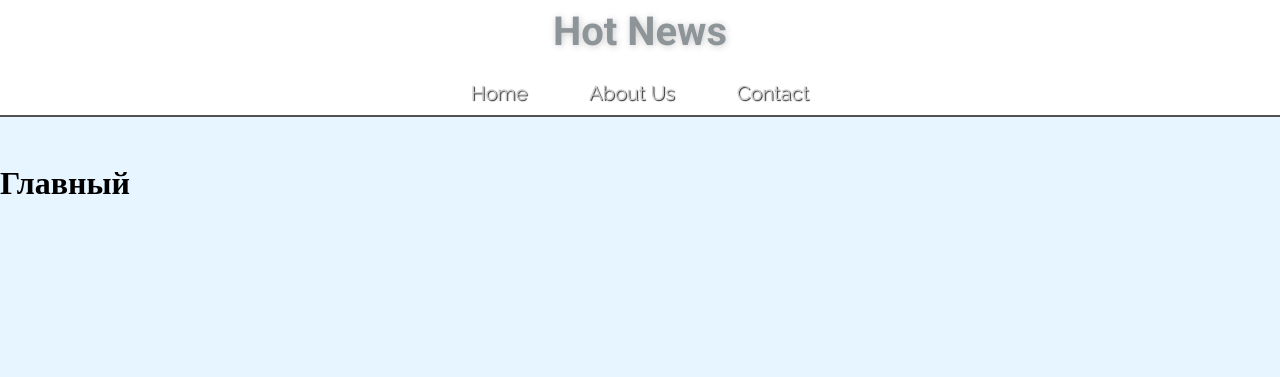
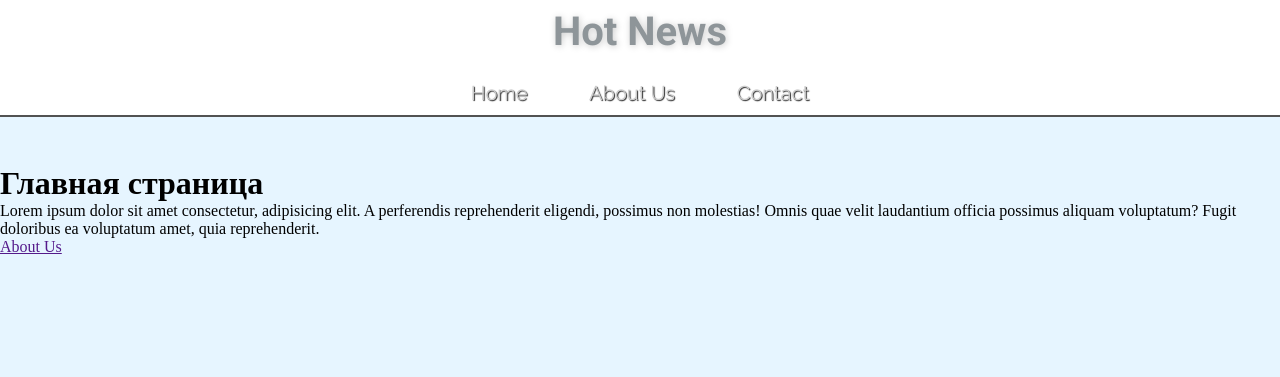
Before and after one commit to THEKILLINGNAME/django_blog, a Django app: page / in a window 1280 px wide. Shown: the top 377 px of the page. Run offline with Django 3.2, Linux system fonts and the light colour scheme.

Commit message:
Add features block

```diff
--- a/main/templates/main/index.html
+++ b/main/templates/main/index.html
@@ -1,7 +1,14 @@
 {% extends 'main/layout.html' %}
-
 {% block title %}Главная страница{% endblock %}
-
 {% block content %}
-  <h1>Главный</h1>
+<div class="features">
+  <h1>Главная страница</h1>
+  <p>
+    Lorem ipsum dolor sit amet consectetur, adipisicing elit. A perferendis
+    reprehenderit eligendi, possimus non molestias! Omnis quae velit laudantium
+    officia possimus aliquam voluptatum? Fugit doloribus ea voluptatum amet,
+    quia reprehenderit.
+  </p>
+  <a href="">About Us</a>
+</div>
 {% endblock %}
```
